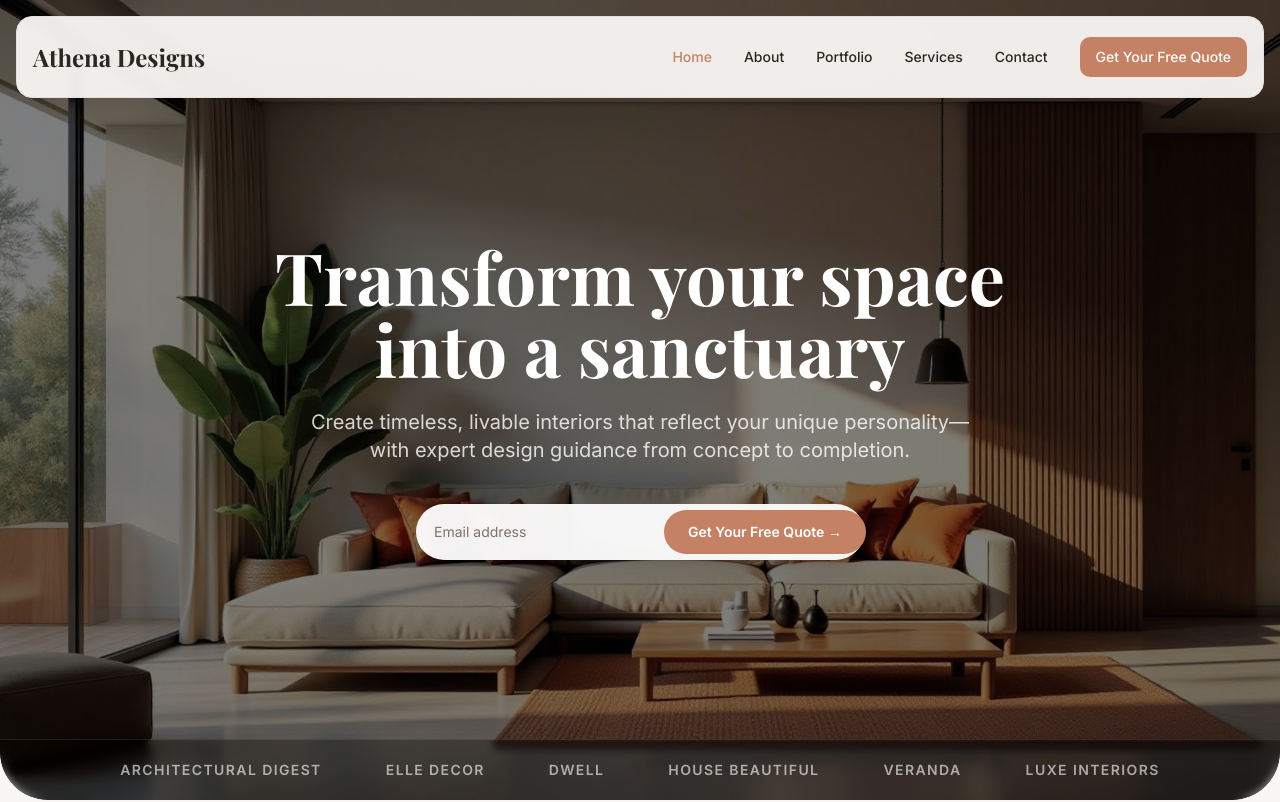
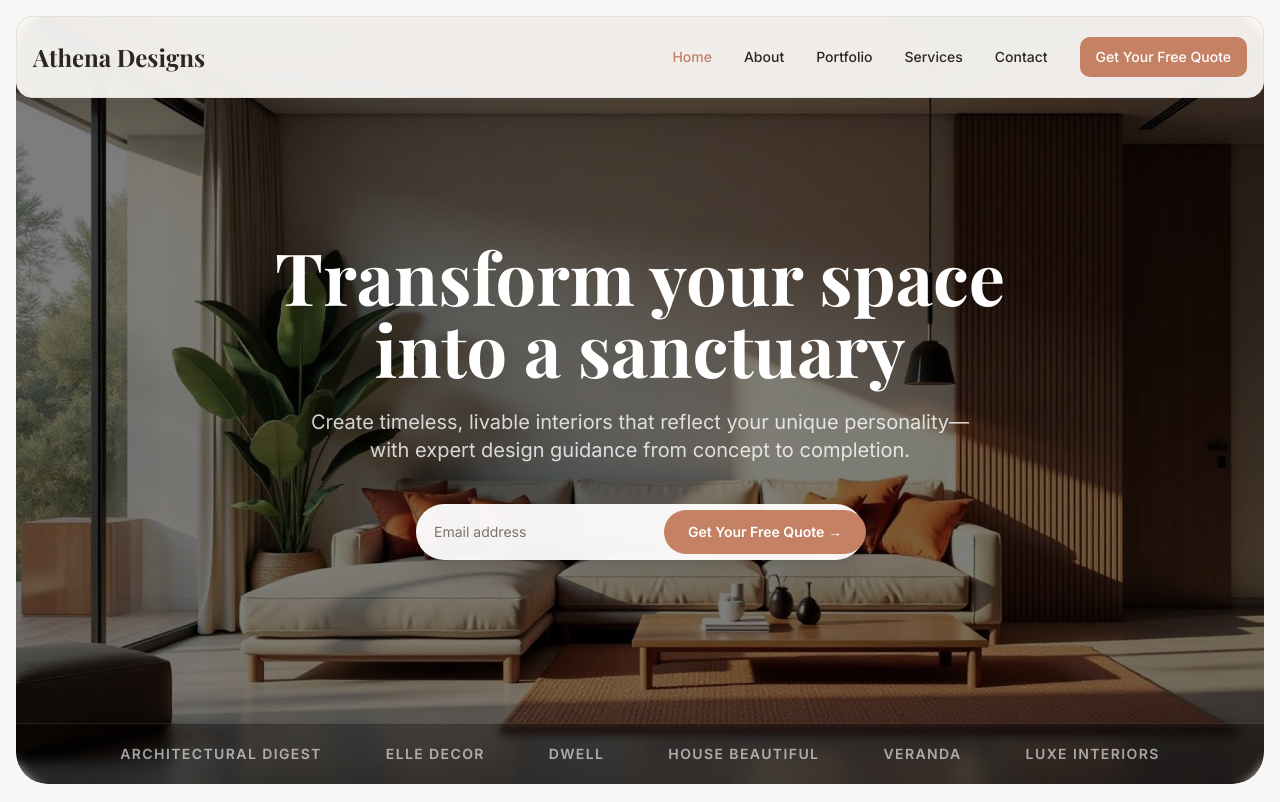
Before and after one commit to AdithyaCollege/athena-design-blueprint, a React (Vite) app: page / in a window 1280 px wide. Shown: the top 802 px of the page. Built offline with nearby package versions, Linux system fonts and the light colour scheme; the HTML template or start-up script is replaced by a standard one.

Commit message:
Enhance header hero visuals
Co-authored-by: AdithyaCollege <214793265+AdithyaCollege@users.noreply.github.com>

```diff
--- a/src/pages/Index.tsx
+++ b/src/pages/Index.tsx
@@ -21,12 +21,12 @@ const Index = () => {
       <Navigation />
 
       {/* Hero Section */}
-      <section className="relative h-screen flex flex-col items-center justify-center overflow-hidden rounded-b-[2rem] md:rounded-b-[3rem]">
+      <section className="relative h-[calc(100vh-2rem)] mx-4 mt-4 flex flex-col items-center justify-center overflow-hidden rounded-[2rem]">
         <div
-          className="absolute inset-0 bg-cover bg-center rounded-b-[2rem] md:rounded-b-[3rem]"
+          className="absolute inset-0 bg-cover bg-center rounded-[2rem]"
           style={{ backgroundImage: `url(${heroImage})` }}
         >
-          <div className="absolute inset-0 bg-black/50 rounded-b-[2rem] md:rounded-b-[3rem]"></div>
+          <div className="absolute inset-0 bg-black/50 rounded-[2rem]"></div>
         </div>
         <div className="relative z-10 text-center text-white px-4 animate-fade-in-up max-w-4xl mx-auto">
           <h1 className="text-5xl md:text-7xl font-serif font-bold mb-6 leading-tight">
@@ -55,7 +55,7 @@ const Index = () => {
         </div>
 
         {/* Trust Banner */}
-        <div className="absolute bottom-0 left-0 right-0 z-10 bg-black/30 backdrop-blur-sm border-t border-white/10 rounded-b-[2rem] md:rounded-b-[3rem]">
+        <div className="absolute bottom-0 left-0 right-0 z-10 bg-black/30 backdrop-blur-sm border-t border-white/10 rounded-b-[2rem]">
           <div className="container mx-auto px-4 py-5 flex items-center justify-center gap-8 md:gap-16 overflow-x-auto">
             {["Architectural Digest", "Elle Decor", "Dwell", "House Beautiful", "Veranda", "Luxe Interiors"].map((name) => (
               <span key={name} className="text-white/60 text-xs md:text-sm font-semibold tracking-widest uppercase whitespace-nowrap">
```
